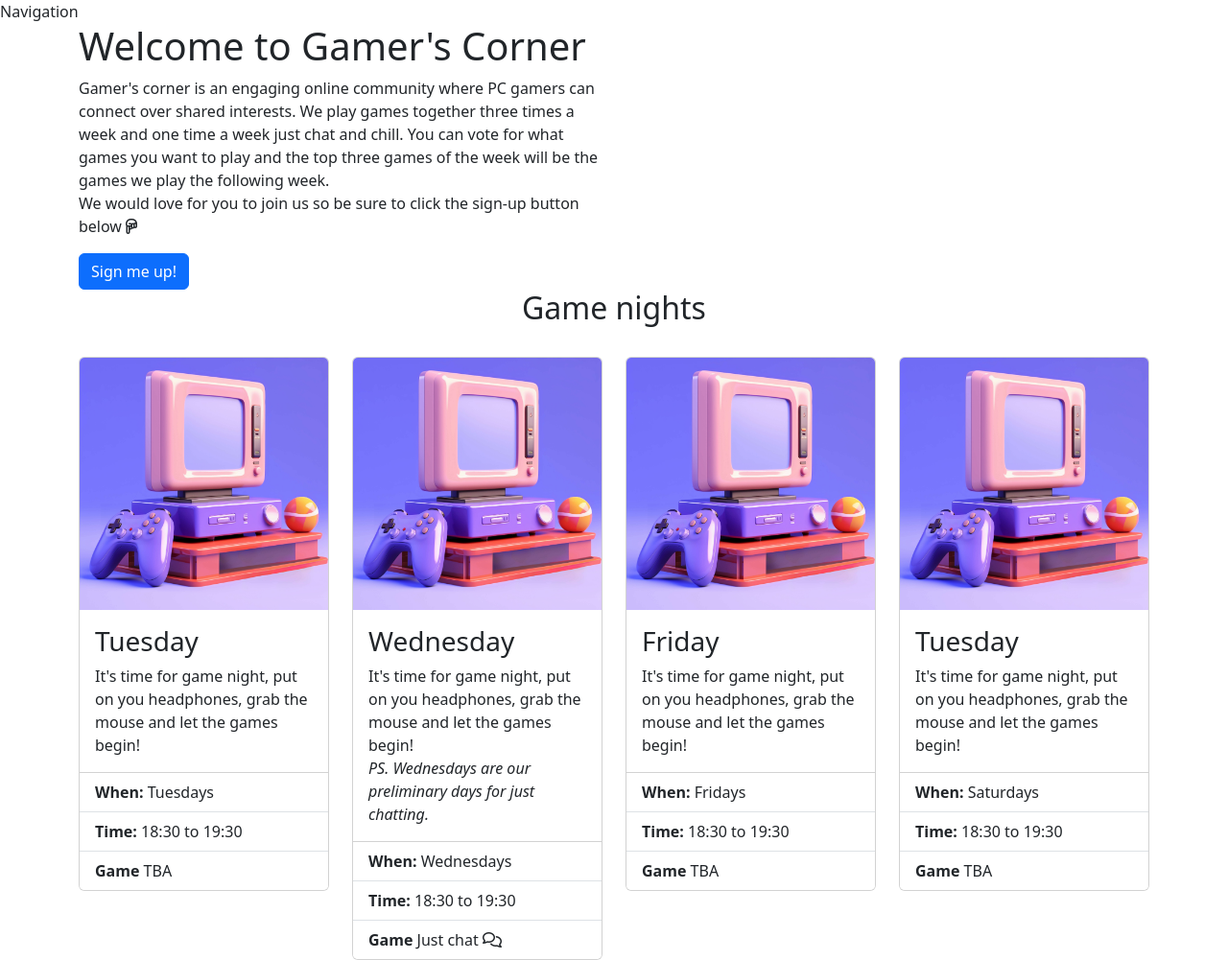
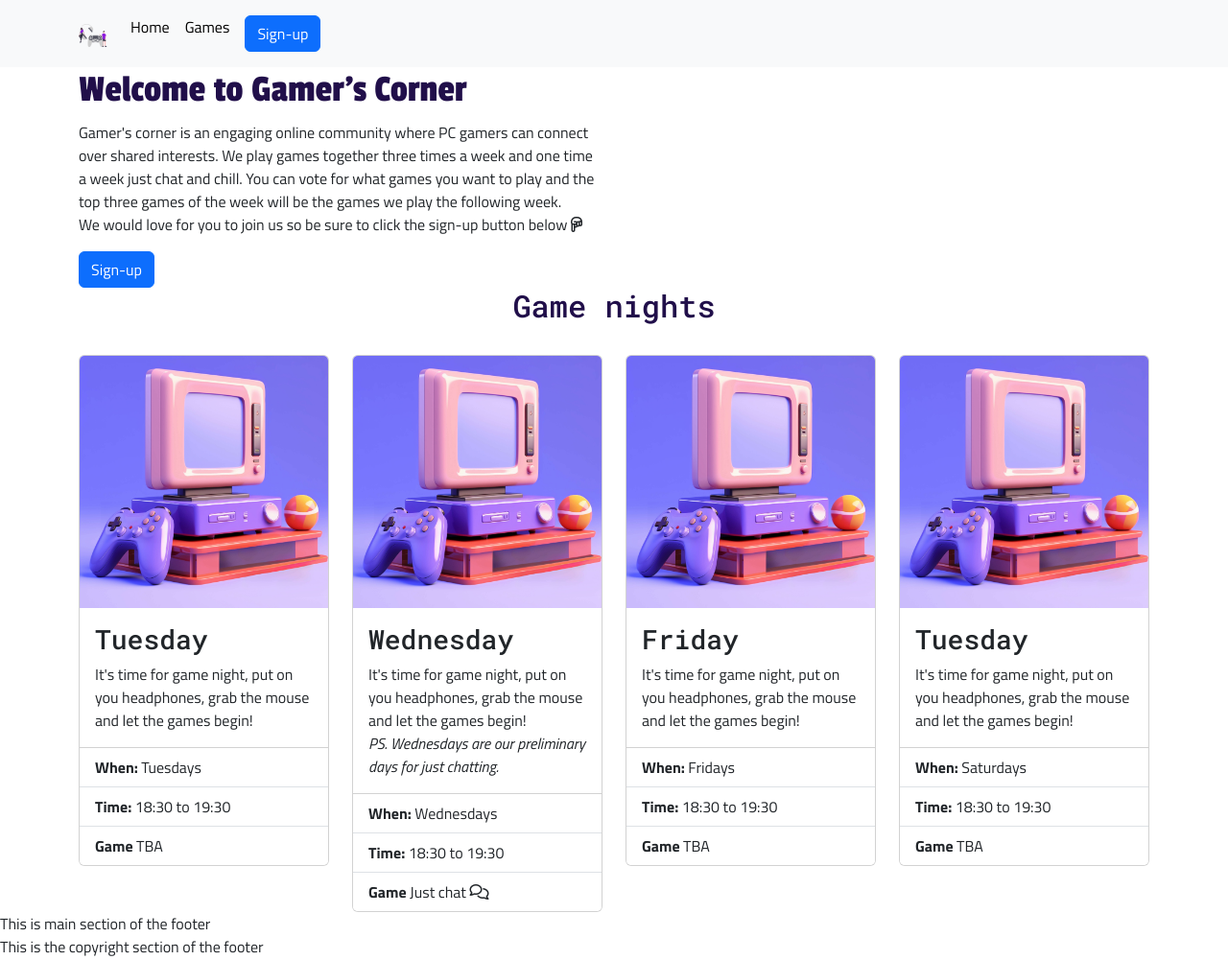
Before and after one commit to TezzStrom/pm1-gamers-corner, a plain HTML site: page index.html in a window 1280 px wide. Shown: the whole page at 96% size. Drawn offline with nearby package versions, Linux system fonts and the light colour scheme.

```diff
--- a/index.html
+++ b/index.html
@@ -20,12 +20,34 @@
     <link href="https://cdn.jsdelivr.net/npm/bootstrap@5.3.3/dist/css/bootstrap.min.css" rel="stylesheet" integrity="sha384-QWTKZyjpPEjISv5WaRU9OFeRpok6YctnYmDr5pNlyT2bRjXh0JMhjY6hW+ALEwIH" crossorigin="anonymous">
 
     <!--CSS-link-->
-    <a href="./assets/css/syle.css" rel="stylesheet"></a>
+    <link href="./assets/css/style.css" rel="stylesheet"></link>
 
 </head>
+
+<!--min-vh-100 to stretch the full viewport and classes working with mt-auto to ensure that footer stays in the bottom-->
 <body class="d-flex flex-column min-vh-100">
     <!--Navigation-->
-    <nav>Navigation</nav>
+    <nav class="navbar navbar-expand-lg bg-body-tertiary">
+        <div class="container">
+          <a class="navbar-brand" href="./index.html"><img src="./assets/img/logo.png" alt="Bootstrap" width="30" height="24"></a>
+          <button class="navbar-toggler" type="button" data-bs-toggle="collapse" data-bs-target="#navbarSupportedContent" aria-controls="navbarSupportedContent" aria-expanded="false" aria-label="Toggle navigation">
+            <span class="navbar-toggler-icon"></span>
+          </button>
+          <div class="collapse navbar-collapse" id="navbarSupportedContent">
+            <ul class="navbar-nav me-auto mb-2 mb-lg-0">
+              <li class="nav-item">
+                <a class="nav-link active" aria-current="page" href="#">Home</a>
+              </li>
+              <li class="nav-item">
+                <a class="nav-link active" href="#">Games</a>
+              </li>
+              <li class="nav-item">
+                <a class="nav-link active" href="#"><button type="button" class="btn btn-primary">Sign-up</button></a>
+              </li>
+            </ul>
+          </div>
+        </div>
+    </nav>
 
     <!--Main section starts here-->
     <main>
@@ -35,7 +57,7 @@
                 <div class="col-6">
                     <h1>Welcome to Gamer's Corner</h1>
                     <p>Gamer's corner is an engaging online community where PC gamers can connect over shared interests. We play games together three times a week and one time a week just chat and chill. You can vote for what games you want to play and the top three games of the week will be the games we play the following week. <br> We would love for you to join us so be sure to click the sign-up button below <i class="fa-regular fa-hand-point-down"></i> </p>
-                    <a class="btn btn-primary" href="./signup.html" role="button">Sign me up!</a>
+                    <a class="btn btn-primary" href="./signup.html" role="button">Sign-up</a>
                 </div>
             </div>
         </Header>
@@ -116,15 +138,16 @@
     </main>
 
     <!--Footer starts here-->
+    <!--mt-auto to push the footer to the bottom-->
     <footer class="mt-auto">
         <!--Section for main content in footer-->
         <section>
-
+            This is main section of the footer
         </section>
 
         <!--Section for copyright-->
         <section>
-
+            This is the copyright section of the footer
         </section>
     </footer>
 
```
Also changed, not shown: 1 other file.
